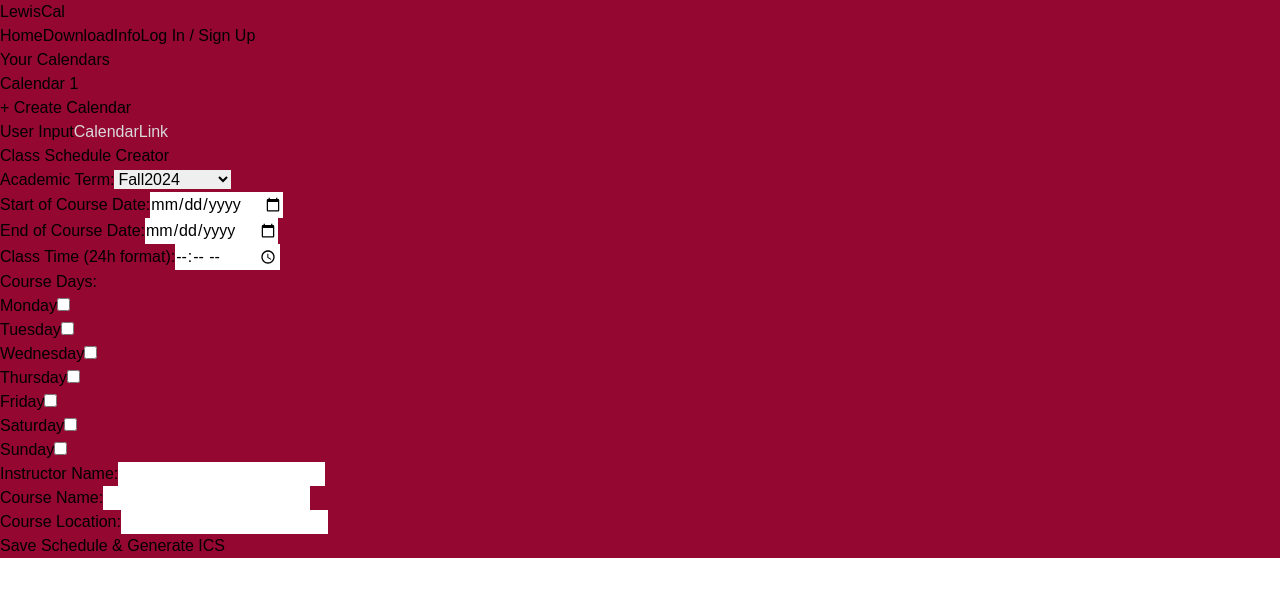
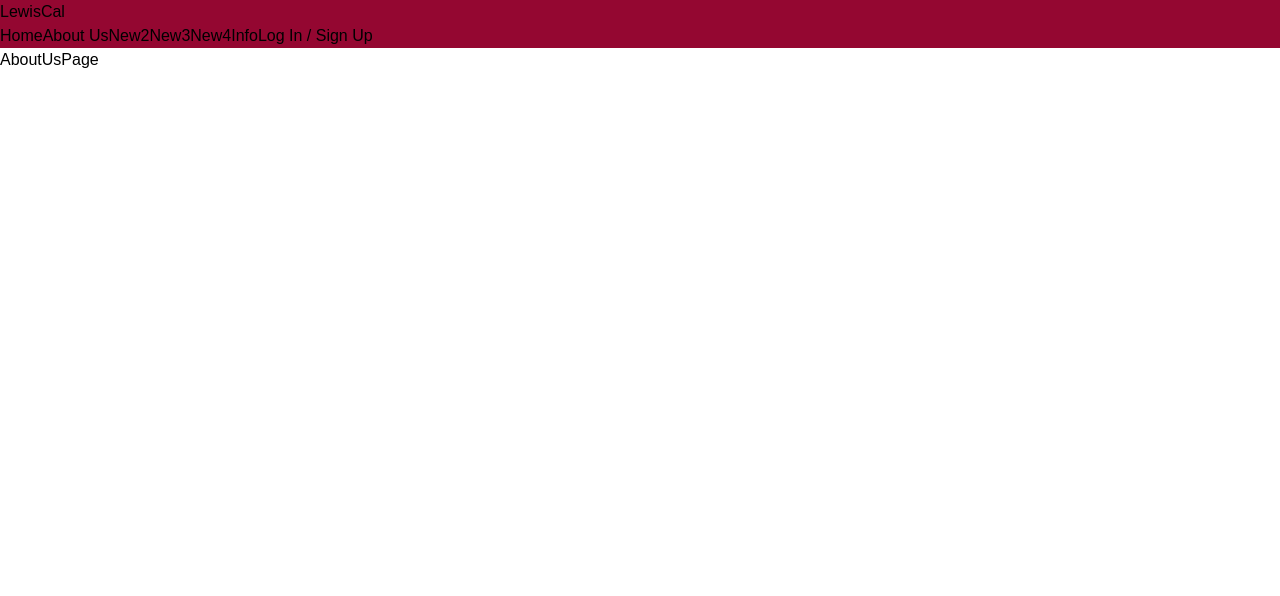
Before and after one commit to SSC-CodeCrusaders/course-calendar-production, a React (Vite) app: page /aboutus in a window 1280 px wide. Before the commit this address led to /. Shown: the top 596 px of the page. Built offline with nearby package versions, Linux system fonts and the light colour scheme; the HTML template or start-up script is replaced by a standard one.

Commit message:
added some new tabs in the header

```diff
--- a/src/App.jsx
+++ b/src/App.jsx
@@ -5,6 +5,7 @@
 import Auth from "./Components/Auth";
 import UserProfile from "./Components/UserProfile";
 import Homepage from "./Components/MainPage/Homepage";
+import AboutUsPage from "./Components/Pages/AboutUsPage"
 import { supabase } from "./utils/supabaseClient";
 import { ToastContainer } from "react-toastify";
 import "react-toastify/dist/ReactToastify.css";
@@ -52,6 +53,13 @@
         {/* Homepage Route */}
         <Route path="/" element={<Homepage />} />
 
+        {/* New 1-4 */}
+        <Route path="/aboutus" element={<AboutUsPage/>} />
+        <Route path="/features" element={null} />
+        <Route path="/faq" element={null} />
+        <Route path="/tutorial" element={null} />
+        {/* New 1-4 */}
+
         {/* Protected Routes */}
         <Route
           path="/profile"
--- a/src/Components/Header.jsx
+++ b/src/Components/Header.jsx
@@ -37,8 +37,17 @@
           <Link className="hover:text-gray" to="/">
             Home
           </Link>
-          <Link className="hover:text-gray" to="/download">
-            Download
+          <Link className="hover:text-gray" to="/aboutus">
+            About Us
+          </Link>
+          <Link className="hover:text-gray" to="/">
+            New2
+          </Link>
+          <Link className="hover:text-gray" to="/">
+            New3
+          </Link>
+          <Link className="hover:text-gray" to="/">
+            New4
           </Link>
           <a
             className="hover:text-gray"
--- /dev/null
+++ b/src/Components/Pages/AboutUsPage.jsx
@@ -0,0 +1,7 @@
+import React from 'react';
+
+const AboutUsPage = () => {
+  return <div className="p-4 bg-green-900 text-white">AboutUsPage</div>;
+};
+
+export default AboutUsPage;
```
